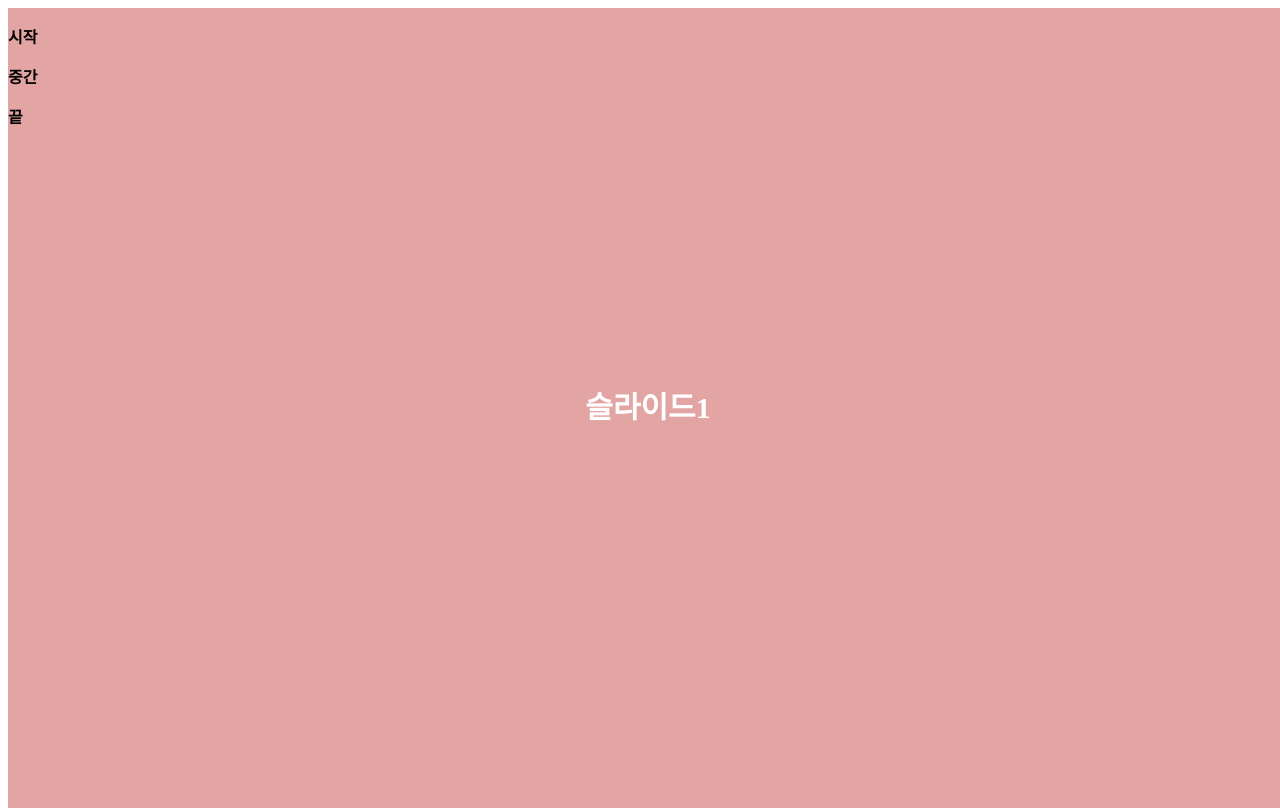
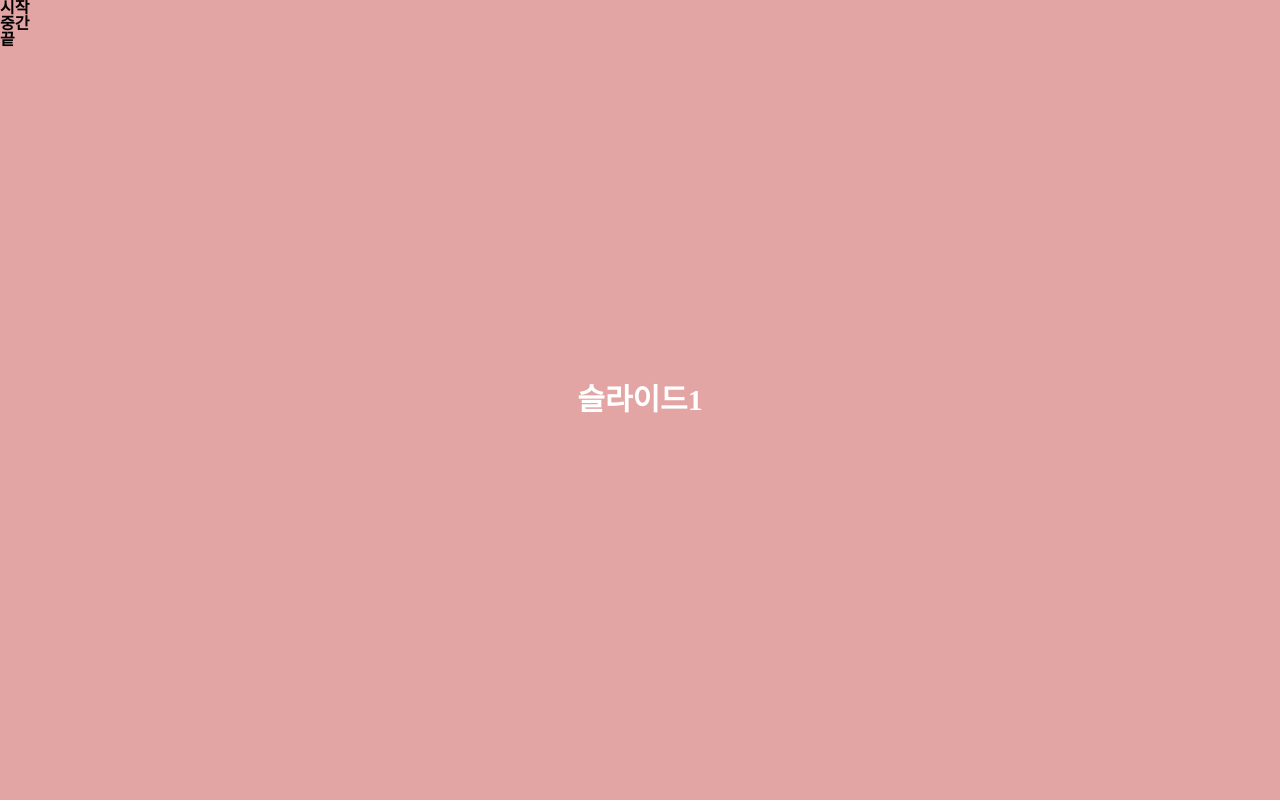
Before and after one commit to kurepark/test_git_kure, a plain HTML site: page mobile-slide.html in a window 1280 px wide. Shown: the top 808 px of the page. Drawn offline with nearby package versions, Linux system fonts and the light colour scheme.

Commit message:
reset css추가

```diff
--- a/mobile-slide.html
+++ b/mobile-slide.html
@@ -5,7 +5,7 @@
     <meta name="viewport" content="width=device-width,initial-scale=1.0,minimum-scale=1.0,maximum-scale=1.0,user-scalable=no">
     <title>모바일슬라이드</title>
 </head>
-<link rel="stylesheet" type="text/css" href="basic.css"/>
+<link rel="stylesheet" type="text/css" href="reset.css"/>
 <script
   src="https://code.jquery.com/jquery-2.2.4.min.js"
   integrity="sha256-BbhdlvQf/xTY9gja0Dq3HiwQF8LaCRTXxZKRutelT44="
--- /dev/null
+++ b/reset.css
@@ -0,0 +1,48 @@
+/* http://meyerweb.com/eric/tools/css/reset/
+   v2.0 | 20110126
+   License: none (public domain)
+*/
+
+html, body, div, span, applet, object, iframe,
+h1, h2, h3, h4, h5, h6, p, blockquote, pre,
+a, abbr, acronym, address, big, cite, code,
+del, dfn, em, img, ins, kbd, q, s, samp,
+small, strike, strong, sub, sup, tt, var,
+b, u, i, center,
+dl, dt, dd, ol, ul, li,
+fieldset, form, label, legend,
+table, caption, tbody, tfoot, thead, tr, th, td,
+article, aside, canvas, details, embed,
+figure, figcaption, footer, header, hgroup,
+menu, nav, output, ruby, section, summary,
+time, mark, audio, video {
+	margin: 0;
+	padding: 0;
+	border: 0;
+	font-size: 100%;
+	font: inherit;
+	vertical-align: baseline;
+}
+/* HTML5 display-role reset for older browsers */
+article, aside, details, figcaption, figure,
+footer, header, hgroup, menu, nav, section {
+	display: block;
+}
+body {
+	line-height: 1;
+}
+ol, ul {
+	list-style: none;
+}
+blockquote, q {
+	quotes: none;
+}
+blockquote:before, blockquote:after,
+q:before, q:after {
+	content: '';
+	content: none;
+}
+table {
+	border-collapse: collapse;
+	border-spacing: 0;
+}
```
